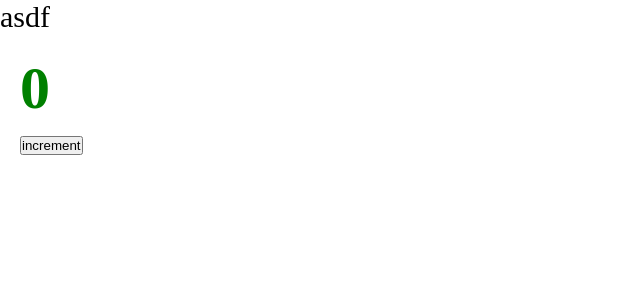
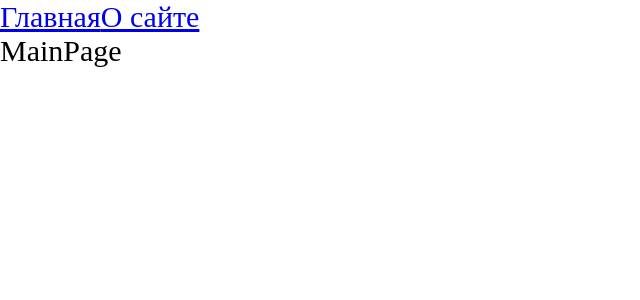
Before and after one commit to Kasaklalita/production-project, a React app: page / in a window 1280 px wide. Shown: the top 300 px of the page, without its empty margins (0-640 px from the left). Built offline with nearby package versions, Linux system fonts and the light colour scheme.

Commit message:
Роутинг Code Splitting Lasy Suspense

```diff
--- a/package.json
+++ b/package.json
@@ -15,6 +15,7 @@
     "@types/node": "^20.3.0",
     "@types/react": "^18.2.11",
     "@types/react-dom": "^18.2.4",
+    "@types/react-router-dom": "^5.3.3",
     "@types/webpack": "^5.28.1",
     "@types/webpack-dev-server": "^4.7.2",
     "css-loader": "^6.8.1",
@@ -32,6 +33,7 @@
   },
   "dependencies": {
     "react": "^18.2.0",
-    "react-dom": "^18.2.0"
+    "react-dom": "^18.2.0",
+    "react-router-dom": "^6.12.1"
   }
 }
--- a/src/App.tsx
+++ b/src/App.tsx
@@ -1,11 +1,21 @@
-import { Counter } from "./components/Counter";
+import { Route, Routes } from "react-router-dom";
 import "./index.scss";
+import { MainPageAsync } from "./pages/MainPage/MainPage.async";
+import { AboutPageAsync } from "./pages/AboutPage/AboutPage.async";
+import { Link } from "react-router-dom";
+import { Suspense } from "react";
 
 export default function App() {
   return (
     <div className="app">
-      asdf
-      <Counter />
+      <Link to={"/"}>Главная</Link>
+      <Link to={"/about"}>О сайте</Link>
+      <Suspense fallback={<div>Loading...</div>}>
+        <Routes>
+          <Route path={"/about"} element={<AboutPageAsync />} />
+          <Route path={"/"} element={<MainPageAsync />} />
+        </Routes>
+      </Suspense>
     </div>
   );
 }
--- a/src/index.tsx
+++ b/src/index.tsx
@@ -1,4 +1,10 @@
 import { render } from "react-dom";
 import App from "./App";
+import { BrowserRouter } from "react-router-dom";
 
-render(<App />, document.getElementById("root"));
+render(
+  <BrowserRouter>
+    <App />
+  </BrowserRouter>,
+  document.getElementById("root")
+);
--- /dev/null
+++ b/src/pages/AboutPage/AboutPage.async.tsx
@@ -0,0 +1,9 @@
+import { lazy } from "react";
+
+export const AboutPageAsync = lazy(
+  () =>
+    new Promise((resolve) => {
+      // @ts-ignore
+      setTimeout(() => resolve(import("./AboutPage")), 1500);
+    })
+);
--- /dev/null
+++ b/src/pages/AboutPage/AboutPage.tsx
@@ -0,0 +1,5 @@
+import React from "react";
+
+export default function AboutPage() {
+  return <div>ABOUT PAGE</div>;
+}
--- /dev/null
+++ b/src/pages/MainPage/MainPage.async.tsx
@@ -0,0 +1,9 @@
+import { lazy } from "react";
+
+export const MainPageAsync = lazy(
+  () =>
+    new Promise((resolve) => {
+      // @ts-ignore
+      setTimeout(() => resolve(import("./MainPage")), 1500);
+    })
+);
--- /dev/null
+++ b/src/pages/MainPage/MainPage.tsx
@@ -0,0 +1,5 @@
+import React from "react";
+
+export default function MainPage() {
+  return <div>MainPage</div>;
+}
```
Also changed, not shown: 2 other files (tests, documents, lock files or other folders).
